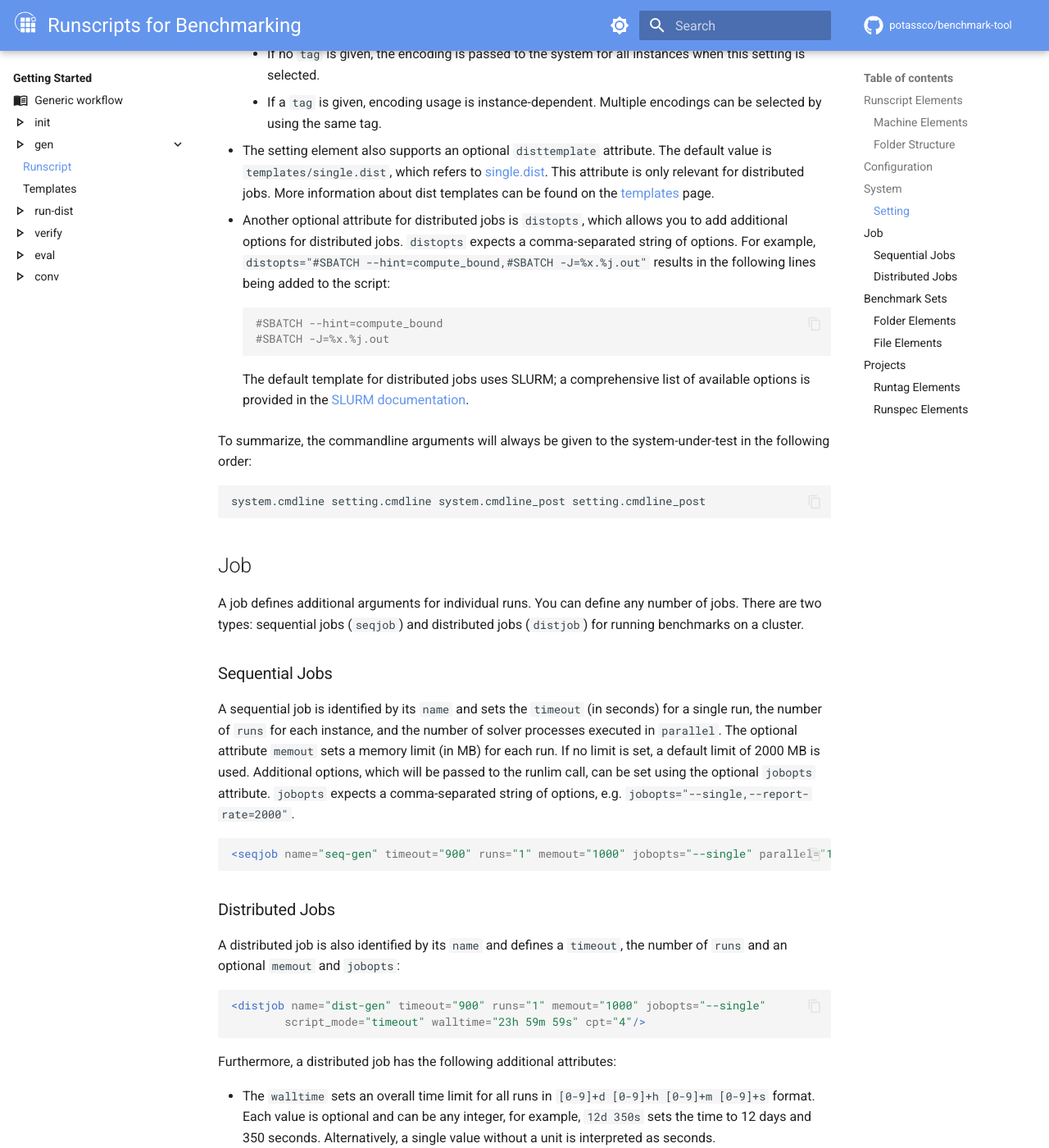
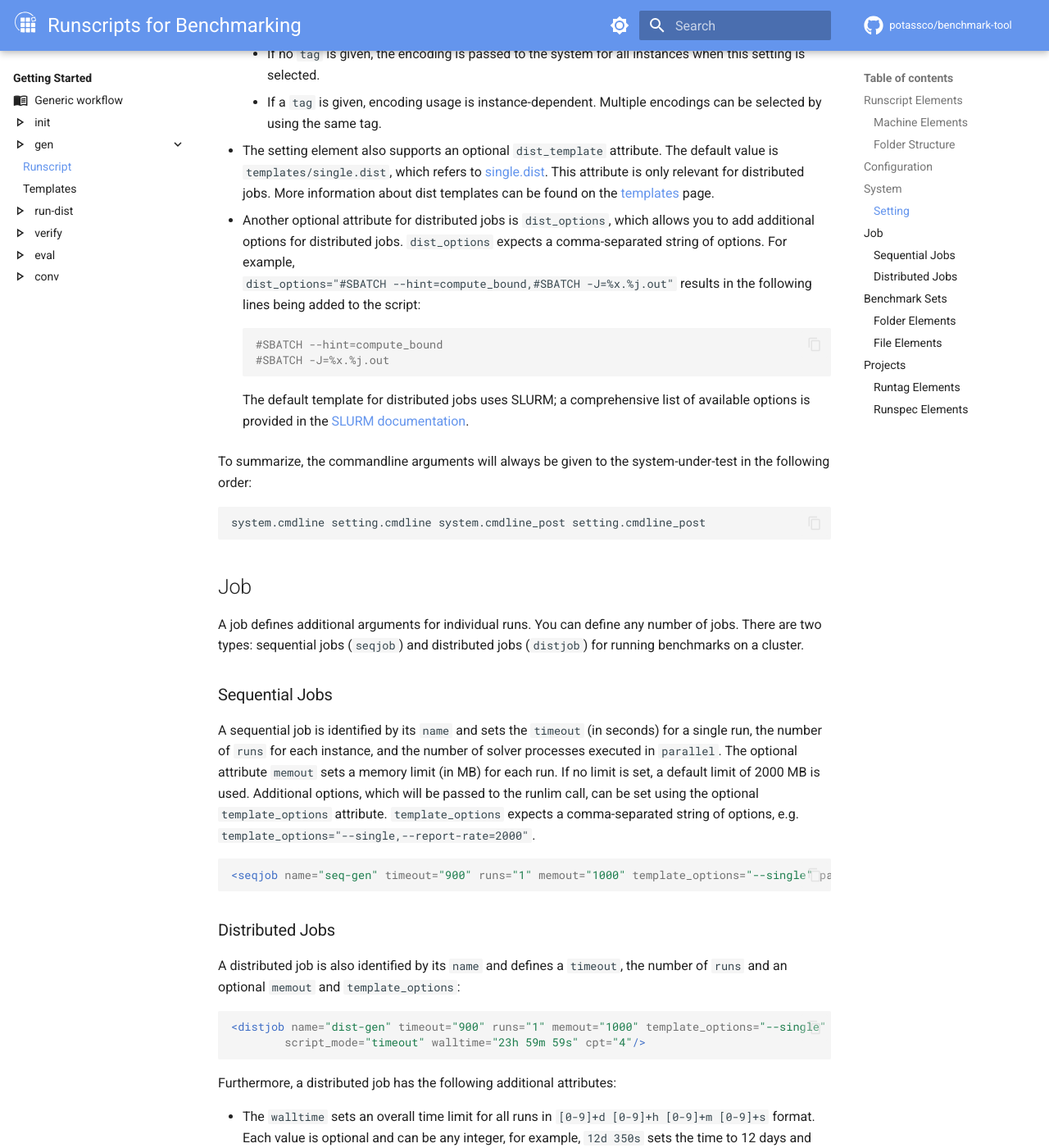
Before and after one commit to potassco/benchmark-tool, an MkDocs documentation site: the page built from docs/getting_started/gen/runscript.md, in a window 1280 px wide and 1400 px high, scrolled down 2904 px. Shown: the whole window at 82% size. Built offline with MkDocs 1.6.1 and Material for MkDocs 9.7.7, drawn with Linux system fonts in a browser that asks for light colours; comment, search, counter and statistics services are not loaded.

Commit message:
Unify attribute naming scheme

````diff
--- a/docs/getting_started/gen/runscript.md
+++ b/docs/getting_started/gen/runscript.md
@@ -134,14 +134,14 @@ to select multiple settings at once.
     instances when this setting is selected.
     - If a `tag` is given, encoding usage is instance-dependent. Multiple
     encodings can be selected by using the same tag.
-- The setting element also supports an optional `disttemplate` attribute. The
+- The setting element also supports an optional `dist_template` attribute. The
 default value is `templates/single.dist`, which refers to [single.dist]. This
 attribute is only relevant for distributed jobs. More information about dist
 templates can be found on the [templates] page.
-- Another optional attribute for distributed jobs is `distopts`, which allows
-    you to add additional options for distributed jobs. `distopts` expects a
+- Another optional attribute for distributed jobs is `dist_options`, which allows
+    you to add additional options for distributed jobs. `dist_options` expects a
     comma-separated string of options. For example,
-    `distopts="#SBATCH --hint=compute_bound,#SBATCH -J=%x.%j.out"` results in
+    `dist_options="#SBATCH --hint=compute_bound,#SBATCH -J=%x.%j.out"` results in
     the following lines being added to the script:
 
     ```bash
@@ -172,21 +172,21 @@ seconds) for a single run, the number of `runs` for each instance, and
 the number of solver processes executed in `parallel`. The optional
 attribute `memout` sets a memory limit (in MB) for each run. If no limit
 is set, a default limit of 2000 MB is used. Additional options, which will be
-passed to the runlim call, can be set using the optional `jobopts` attribute.
-`jobopts` expects a comma-separated string of options, e.g.
-`jobopts="--single,--report-rate=2000"`.
+passed to the runlim call, can be set using the optional `template_options` attribute.
+`template_options` expects a comma-separated string of options, e.g.
+`template_options="--single,--report-rate=2000"`.
 
 ```xml
-<seqjob name="seq-gen" timeout="900" runs="1" memout="1000" jobopts="--single" parallel="1"/>
+<seqjob name="seq-gen" timeout="900" runs="1" memout="1000" template_options="--single" parallel="1"/>
 ```
 
 ### Distributed Jobs
 
 A distributed job is also identified by its `name` and defines a `timeout`,
-the number of `runs` and an optional `memout` and `jobopts`:
+the number of `runs` and an optional `memout` and `template_options`:
 
 ```xml
-<distjob name="dist-gen" timeout="900" runs="1" memout="1000" jobopts="--single"
+<distjob name="dist-gen" timeout="900" runs="1" memout="1000" template_options="--single"
         script_mode="timeout" walltime="23h 59m 59s" cpt="4"/>
 ```
 
````
Also changed, not shown: docs/getting_started/gen/templates.md (+9 -8 lines), 8 other files.
